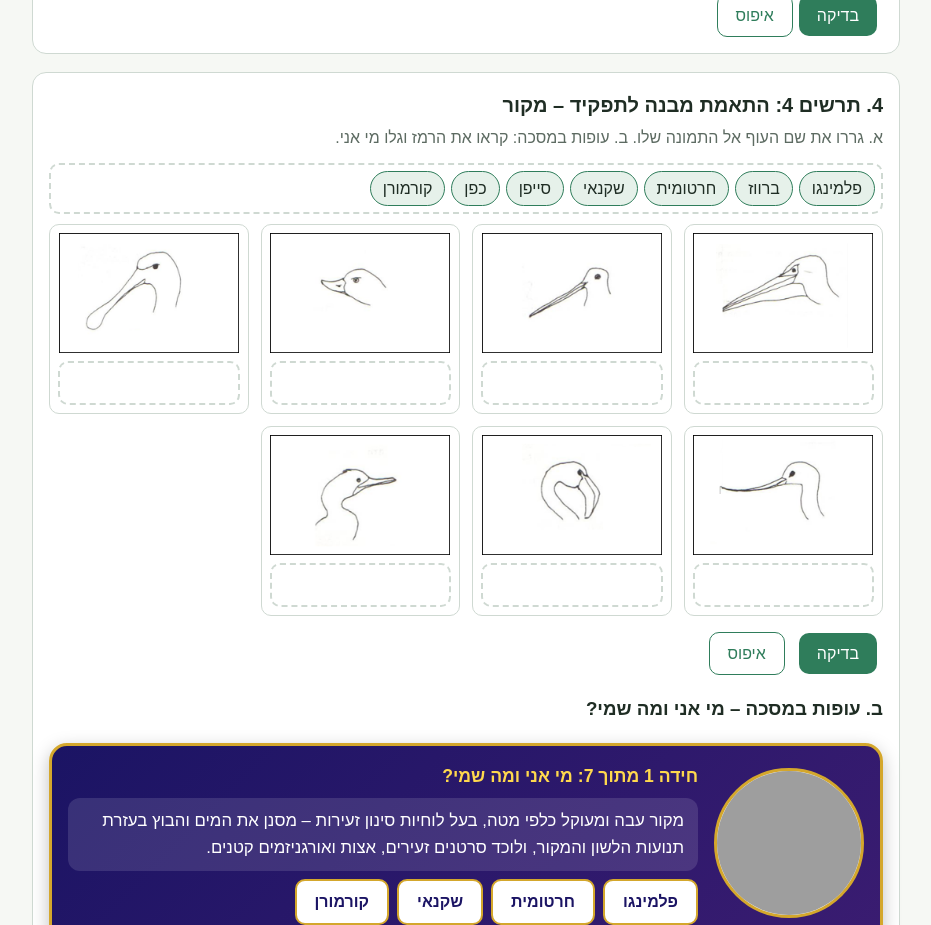
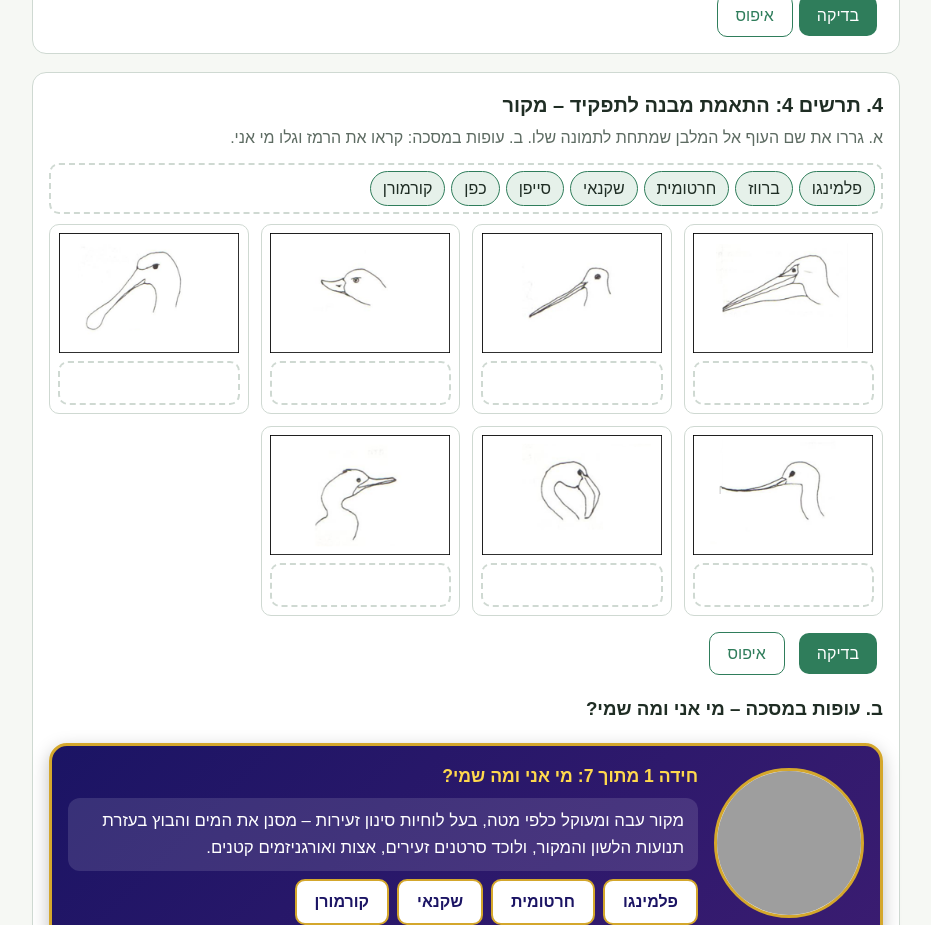
Before and after one commit to milkabcd-dot/brichot-dagim-ecology, a plain HTML site: page index.html in a window 1280 px wide. Shown: the part 3380-4305 px from the top of the page, without its empty margins (174-1105 px from the left). Drawn offline with Linux system fonts and the light colour scheme; grey boxes are pictures that could not be loaded; files whose address does not match are found by name.

Commit message:
Update index.html

```diff
--- a/index.html
+++ b/index.html
@@ -161,7 +161,7 @@ S.push({pre:`<figure class="banner">${pic('birds-sorting-activity','תצפית
  h:`<div class="pool">${chips(shuf([["body","מקור"],["body","צוואר"],["body","צבע הגוף"],["body","רגליים"],["body","גודל הגוף"],["body","סימנים מיוחדים"],["food","פגרי דגים"],["food","חסרי חוליות קטנים"],["food","דגים ודגיגונים"],["food","פלנקטון"],["food","מזון צמחי"],["stay","חולפות"],["stay","חורפות"],["stay","מקייצות"],["stay","יציבות"]]))}</div>
  <div class="baskets" style="grid-template-columns:repeat(auto-fit,minmax(220px,1fr))"><div><b>מבנה גוף</b>${zone('body',0)}</div><div><b>סוג המזון</b>${zone('food',0)}</div><div><b>שהות בארץ</b>${zone('stay',0)}</div></div>`});
 /* 4 */
-S.push({t:"תרשים 4: התאמת מבנה לתפקיד – מקור",i:"א. גררו את שם העוף אל התמונה שלו. ב. עופות במסכה: קראו את הרמז וגלו מי אני.",
+S.push({t:"תרשים 4: התאמת מבנה לתפקיד – מקור",i:"א. גררו את שם העוף אל המלבן שמתחת לתמונה שלו. ב. עופות במסכה: קראו את הרמז וגלו מי אני.",
  h:`<div class="pool">${chips(shuf(BEAKS.map(b=>[b[1],b[1]])))}</div>
  <div class="cards">${BEAKS.map(b=>`<div class="card">${pic(b[0],'מקור של '+b[1])}${zone(b[1])}</div>`).join('')}</div>
  <div class="row"><button type="button" id="chkA">בדיקה</button><button type="button" class="g" id="rstA">איפוס</button><span class="fb" id="fbA" role="status" aria-live="polite"></span></div>
```
